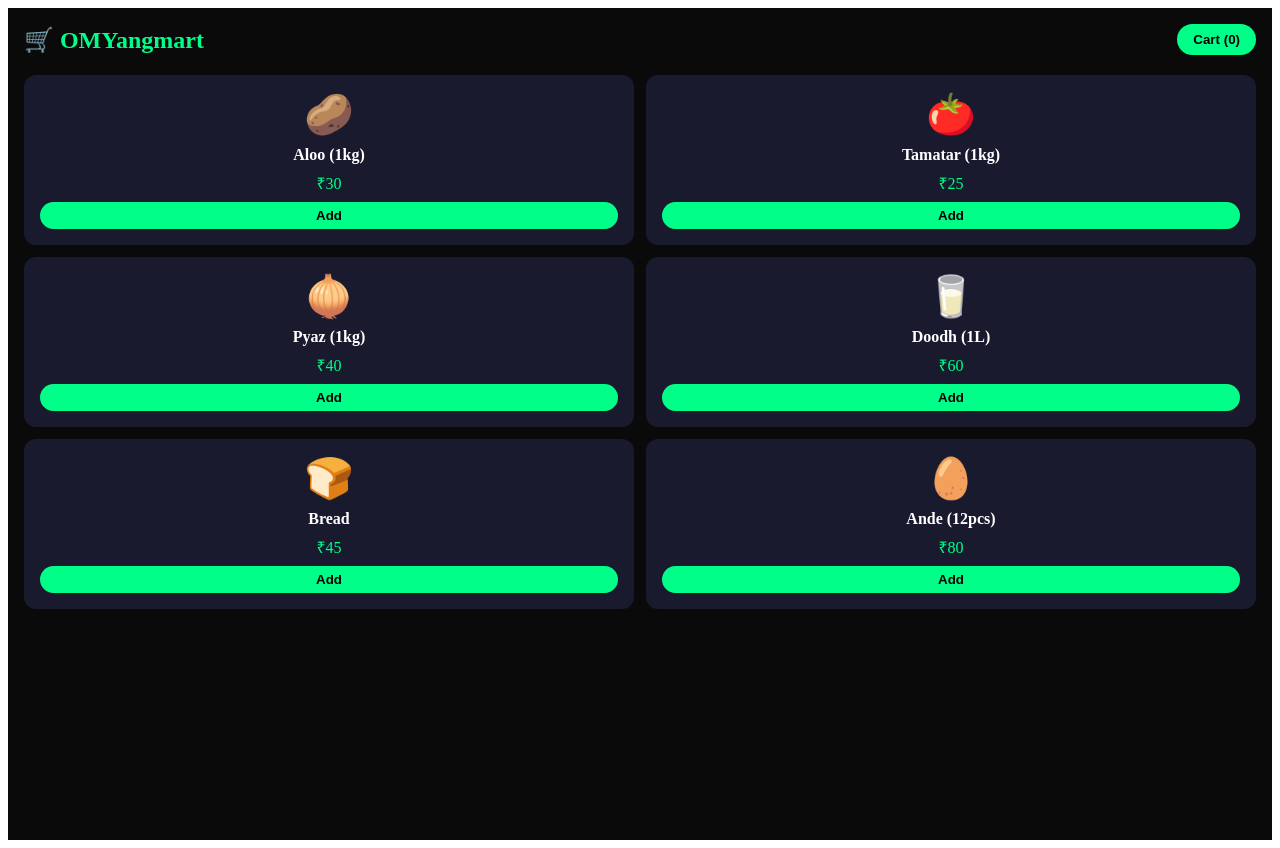
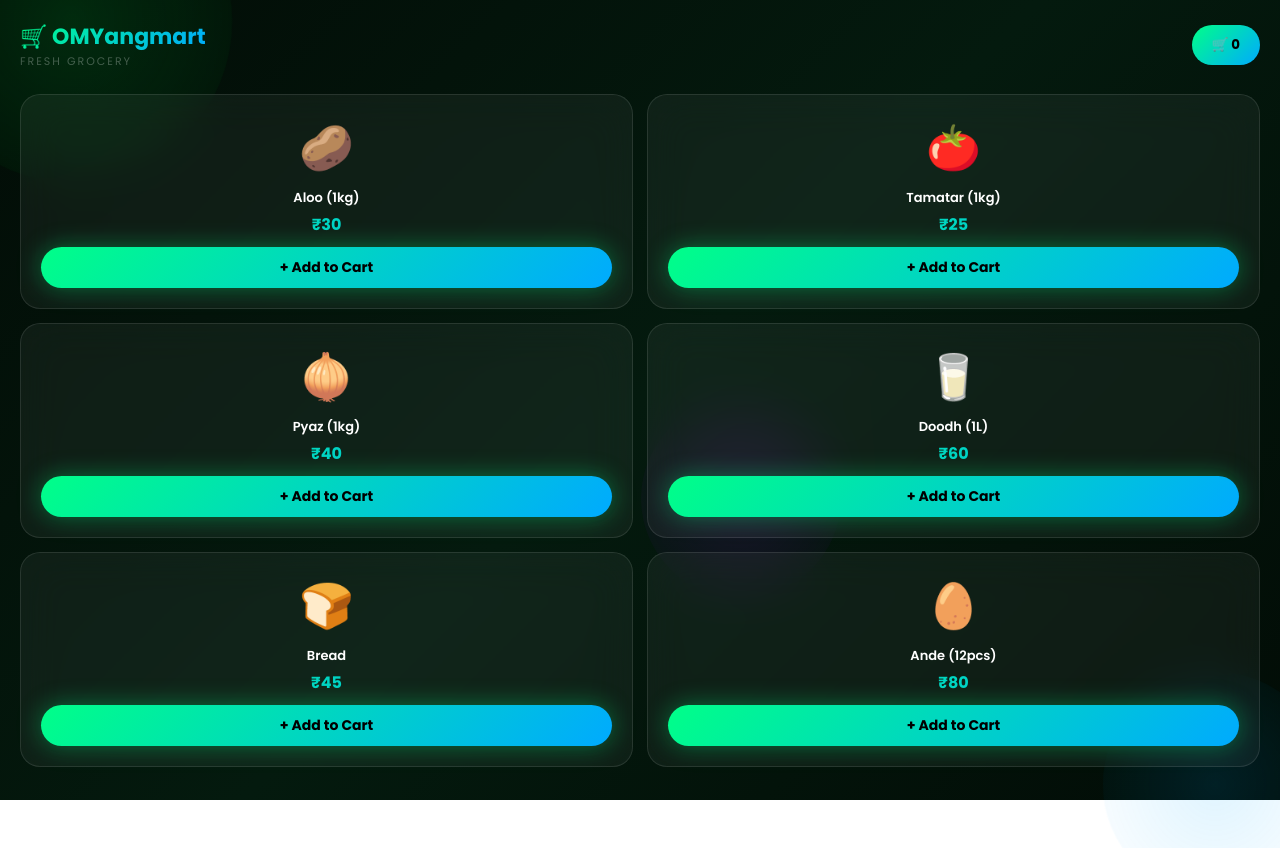
Before and after one commit to ashishkumarbihar2026-alt/omyangmart, a React (Vite) app: page / in a window 1280 px wide. After the commit the page ends 800 px from the top, so only its background shows below. Built offline with nearby package versions, Linux system fonts and the light colour scheme.

Commit message:
Update Home.jsx

```diff
--- a/src/pages/Home.jsx
+++ b/src/pages/Home.jsx
@@ -10,35 +10,56 @@ const products = [
   { id: 6, name: 'Ande (12pcs)', price: 80, emoji: '🥚' },
 ]
 
+const styles = `
+  @import url('https://fonts.googleapis.com/css2?family=Poppins:wght@300;400;600;700&display=swap');
+  * { margin: 0; padding: 0; box-sizing: border-box; }
+  body { font-family: 'Poppins', sans-serif; }
+  @keyframes float1 { 0%,100%{transform:translate(0,0) scale(1)} 50%{transform:translate(30px,-40px) scale(1.1)} }
+  @keyframes float2 { 0%,100%{transform:translate(0,0) scale(1)} 50%{transform:translate(-20px,30px) scale(0.9)} }
+  @keyframes float3 { 0%,100%{transform:translate(0,0)} 50%{transform:translate(15px,-25px)} }
+  @keyframes fadeIn { from{opacity:0;transform:translateY(20px)} to{opacity:1;transform:translateY(0)} }
+  @keyframes pulse { 0%,100%{box-shadow:0 0 20px #00ff8844} 50%{box-shadow:0 0 40px #00ff88aa} }
+  .orb1{position:fixed;width:300px;height:300px;border-radius:50%;background:radial-gradient(circle,#00ff4420,transparent);top:-100px;left:-100px;animation:float1 8s ease-in-out infinite;pointer-events:none;z-index:0}
+  .orb2{position:fixed;width:250px;height:250px;border-radius:50%;background:radial-gradient(circle,#00aaff20,transparent);bottom:-80px;right:-80px;animation:float2 10s ease-in-out infinite;pointer-events:none;z-index:0}
+  .orb3{position:fixed;width:200px;height:200px;border-radius:50%;background:radial-gradient(circle,#aa00ff20,transparent);top:50%;left:50%;animation:float3 6s ease-in-out infinite;pointer-events:none;z-index:0}
+  .card{background:rgba(255,255,255,0.05);backdrop-filter:blur(20px);border:1px solid rgba(255,255,255,0.1);border-radius:20px;padding:20px;text-align:center;animation:fadeIn 0.5s ease forwards;transition:transform 0.3s,box-shadow 0.3s}
+  .card:hover{transform:translateY(-5px);box-shadow:0 20px 40px rgba(0,255,136,0.15)}
+  .add-btn{background:linear-gradient(135deg,#00ff88,#00aaff);color:#000;border:none;padding:10px 0;border-radius:30px;font-weight:700;font-size:14px;width:100%;cursor:pointer;margin-top:10px;animation:pulse 2s infinite;font-family:'Poppins',sans-serif}
+  .cart-btn{background:linear-gradient(135deg,#00ff88,#00aaff);color:#000;border:none;padding:10px 20px;border-radius:30px;font-weight:700;cursor:pointer;font-family:'Poppins',sans-serif}
+  .header{display:flex;justify-content:space-between;align-items:center;margin-bottom:24px;position:relative;z-index:1}
+`
+
 export default function Home() {
   const [cart, setCart] = useState([])
   const navigate = useNavigate()
 
   const addToCart = (product) => {
     setCart([...cart, product])
-    alert(`${product.name} cart mein add ho gaya!`)
   }
 
   return (
-    <div style={{ background: '#0a0a0a', minHeight: '100vh', color: 'white', padding: '16px' }}>
-      <div style={{ display: 'flex', justifyContent: 'space-between', alignItems: 'center', marginBottom: '20px' }}>
-        <h1 style={{ color: '#00ff88', fontSize: '24px', margin: 0 }}>🛒 OMYangmart</h1>
-        <button onClick={() => navigate('/cart')} style={{ background: '#00ff88', color: '#000', border: 'none', padding: '8px 16px', borderRadius: '20px', fontWeight: 'bold' }}>
-          Cart ({cart.length})
+    <div style={{ background: 'linear-gradient(135deg, #020c06 0%, #041a0e 50%, #020c06 100%)', minHeight: '100vh', color: 'white', padding: '20px', fontFamily: 'Poppins, sans-serif' }}>
+      <style>{styles}</style>
+      <div className="orb1" /><div className="orb2" /><div className="orb3" />
+      <div className="header">
+        <div>
+          <div style={{ fontSize: '22px', fontWeight: '700', background: 'linear-gradient(135deg,#00ff88,#00aaff)', WebkitBackgroundClip: 'text', WebkitTextFillColor: 'transparent' }}>🛒 OMYangmart</div>
+          <div style={{ fontSize: '11px', color: '#ffffff44', letterSpacing: '2px' }}>FRESH GROCERY</div>
+        </div>
+        <button className="cart-btn" onClick={() => navigate('/cart')}>
+          🛒 {cart.length}
         </button>
       </div>
-      <div style={{ display: 'grid', gridTemplateColumns: '1fr 1fr', gap: '12px' }}>
-        {products.map(p => (
-          <div key={p.id} style={{ background: '#1a1a2e', borderRadius: '12px', padding: '16px', textAlign: 'center' }}>
-            <div style={{ fontSize: '40px' }}>{p.emoji}</div>
-            <div style={{ fontWeight: 'bold', margin: '8px 0' }}>{p.name}</div>
-            <div style={{ color: '#00ff88', marginBottom: '8px' }}>₹{p.price}</div>
-            <button onClick={() => addToCart(p)} style={{ background: '#00ff88', color: '#000', border: 'none', padding: '6px 16px', borderRadius: '20px', fontWeight: 'bold', width: '100%' }}>
-              Add
-            </button>
+      <div style={{ display: 'grid', gridTemplateColumns: '1fr 1fr', gap: '14px', position: 'relative', zIndex: 1 }}>
+        {products.map((p, i) => (
+          <div key={p.id} className="card" style={{ animationDelay: `${i * 0.1}s` }}>
+            <div style={{ fontSize: '44px', marginBottom: '8px' }}>{p.emoji}</div>
+            <div style={{ fontWeight: '600', fontSize: '13px', marginBottom: '4px' }}>{p.name}</div>
+            <div style={{ background: 'linear-gradient(135deg,#00ff88,#00aaff)', WebkitBackgroundClip: 'text', WebkitTextFillColor: 'transparent', fontWeight: '700', fontSize: '16px' }}>₹{p.price}</div>
+            <button className="add-btn" onClick={() => addToCart(p)}>+ Add to Cart</button>
           </div>
         ))}
       </div>
     </div>
   )
-            }
+}
```
